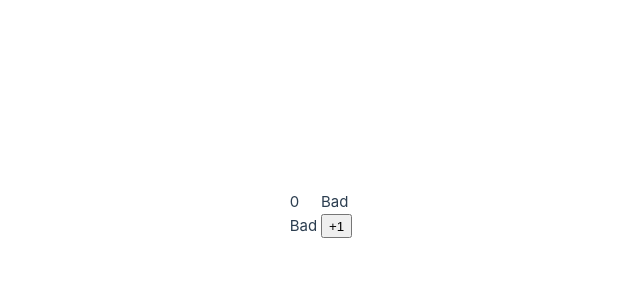
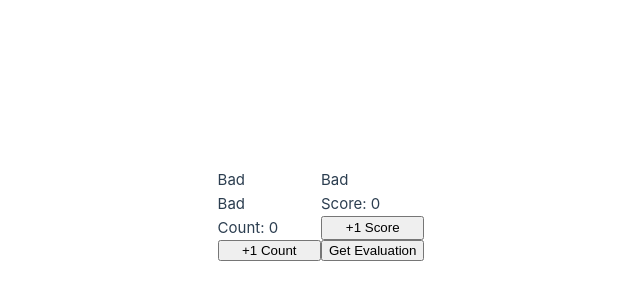
Before and after one commit to 2630-Daichi-Inoue/vue-lesson, a Vue app: page / in a window 1280 px wide. Shown: the part 186-486 px from the top of the page, without its empty margins (319-959 px from the left). Built offline with nearby package versions, Linux system fonts and the light colour scheme.

Commit message:
lesson 36

```diff
--- a/src/App.vue
+++ b/src/App.vue
@@ -1,13 +1,33 @@
 <script setup>
   import { ref, computed } from 'vue'
   const score = ref(0);
+  const count = ref(0);
+  function tmp() {
+    // console.log('tmp');
+    return score.value > 3 ? 'Good' : 'Bad';
+  }
   const evaluation = computed(() => {
+    console.log('computed');
     return score.value > 3 ? 'Good' : 'Bad';
   })
+
+  const parentComp = computed(() => {
+    console.log('parentComp computed');
+    return evaluation.value;
+  })
+
+  function getEvaluation() {
+    console.log(evaluation.value);
+  }
 </script>
 <template>
-  <p>{{ score }}</p>
-  <p>{{ evaluation }}</p>
   <p>{{ score > 3 ? 'Good' : 'Bad' }}</p>
-  <button @click="score++">+1</button>
+  <!-- <p>{{ evaluation }}</p> -->
+  <p>{{ tmp() }}</p>
+  <p>{{ parentComp }}</p>
+  <p>Score: {{ score }}</p>
+  <p>Count: {{ count }}</p>
+  <button @click="score++">+1 Score</button>
+  <button @click="count++">+1 Count</button>
+  <button @click="getEvaluation">Get Evaluation</button>
 </template>
```
